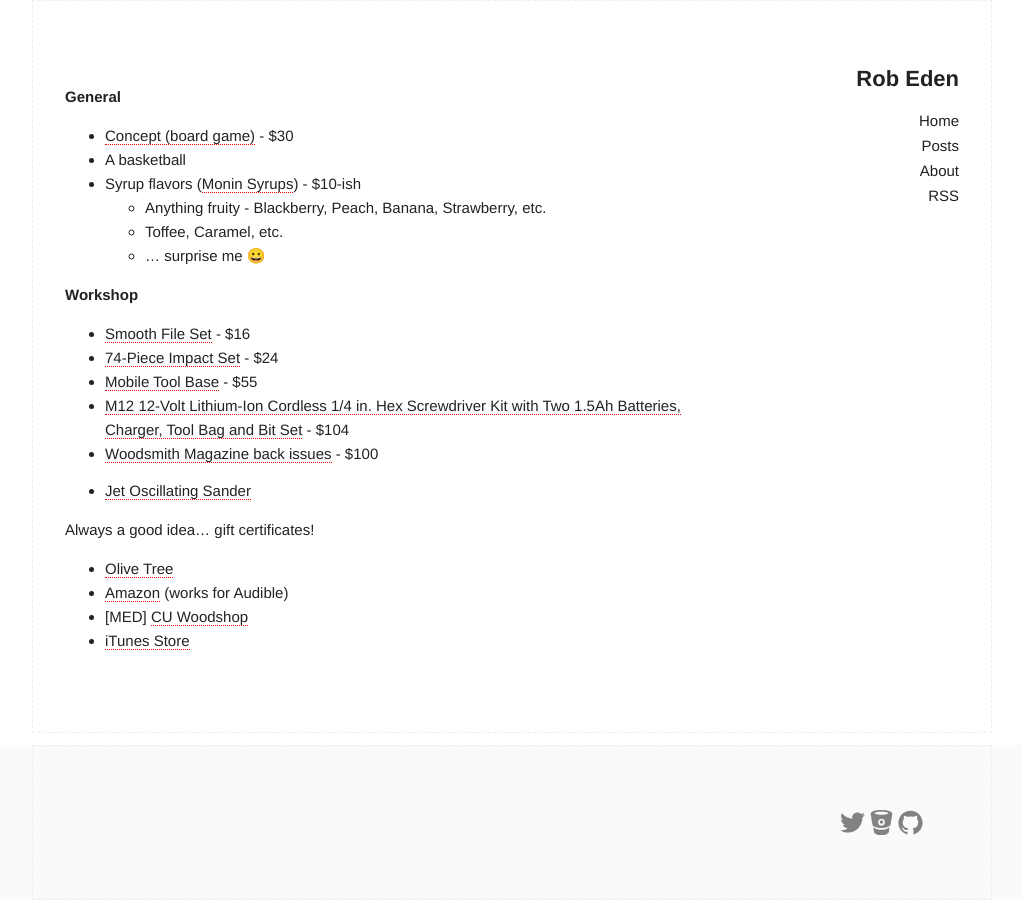
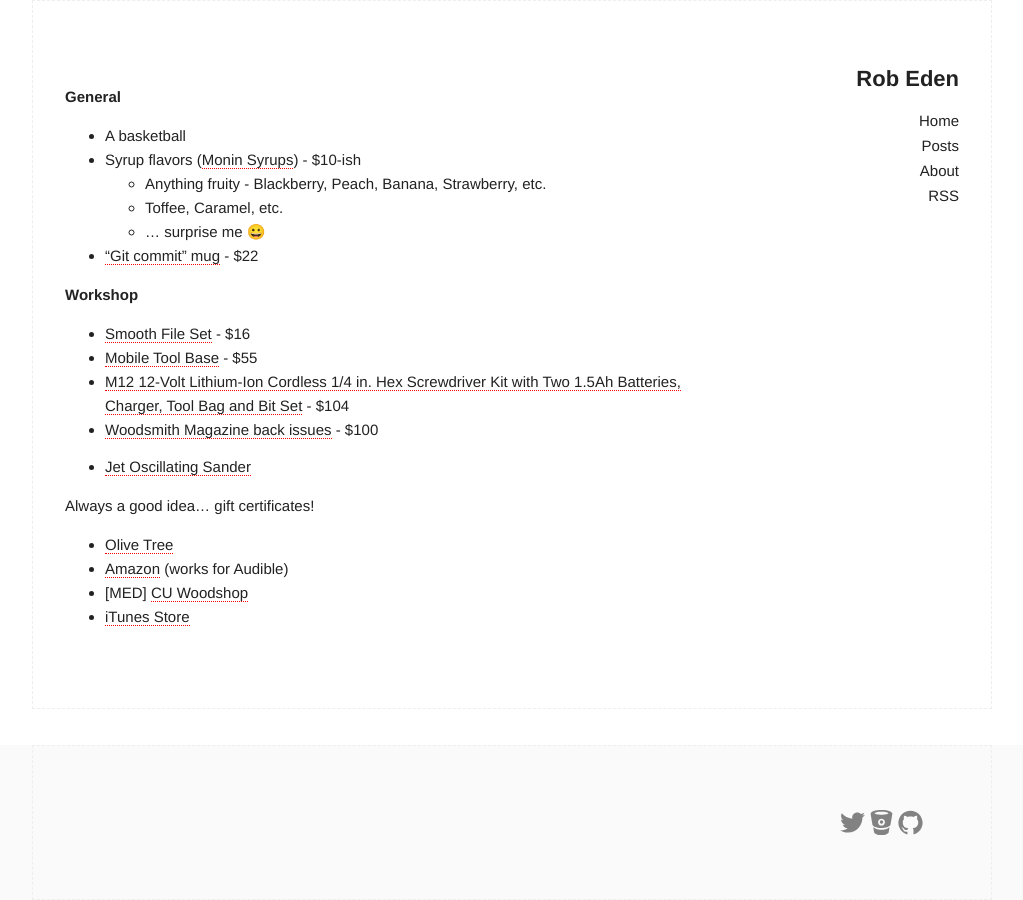
Before and after one commit to robeden/robeden.github.io, a Jekyll site: the page built from personal/wishlist.md, in a window 1280 px wide. Shown: the whole page, without its empty margins (128-1151 px from the left). Built offline with Jekyll 4.4.1, drawn with Linux system fonts in a browser that asks for light colours; our own code applies the rules of GitHub Pages for plain Markdown files; comment, search, counter and statistics services are not loaded.

Commit message:
Update wishlist.md

```diff
--- a/personal/wishlist.md
+++ b/personal/wishlist.md
@@ -1,17 +1,16 @@
 **General**
 
-- [Concept (board game)](https://www.amazon.com/dp/B00IDB6J0S) - $30
 - A basketball
 - Syrup flavors ([Monin Syrups](https://www.monin.com/us/products)) - $10-ish
   - Anything fruity - Blackberry, Peach, Banana, Strawberry, etc.
   - Toffee, Caramel, etc.
   - ... surprise me 😀
+- ["Git commit" mug](https://kvlly.com/collections/all/products/please-work-mug?variant=31661621084269) - $22
 
 
 **Workshop**
 
 - [Smooth File Set](https://www.lowes.com/pd/Kobalt-8-in-Smooth-File-Set/999921002) - $16
-- [74-Piece Impact Set](https://www.farmandfleet.com/products/1141630-milwaukee-48-32-4062-74-piece-shockwave-impact-set.html) - $24
 - [Mobile Tool Base](https://www.amazon.com/gp/product/B00002262M) - $55
 - [M12 12-Volt Lithium-Ion Cordless 1/4 in. Hex Screwdriver Kit with Two 1.5Ah Batteries, Charger, Tool Bag and Bit Set](https://www.homedepot.com/p/Milwaukee-M12-12-Volt-Lithium-Ion-Cordless-1-4-in-Hex-Screwdriver-Kit-with-Two-1-5Ah-Batteries-Charger-Tool-Bag-and-Bit-Set-2401-22-48-32-4515/310117101) - $104
 - [Woodsmith Magazine back issues](http://www.woodsmith.com/back-issue-library.php) - $100
```
